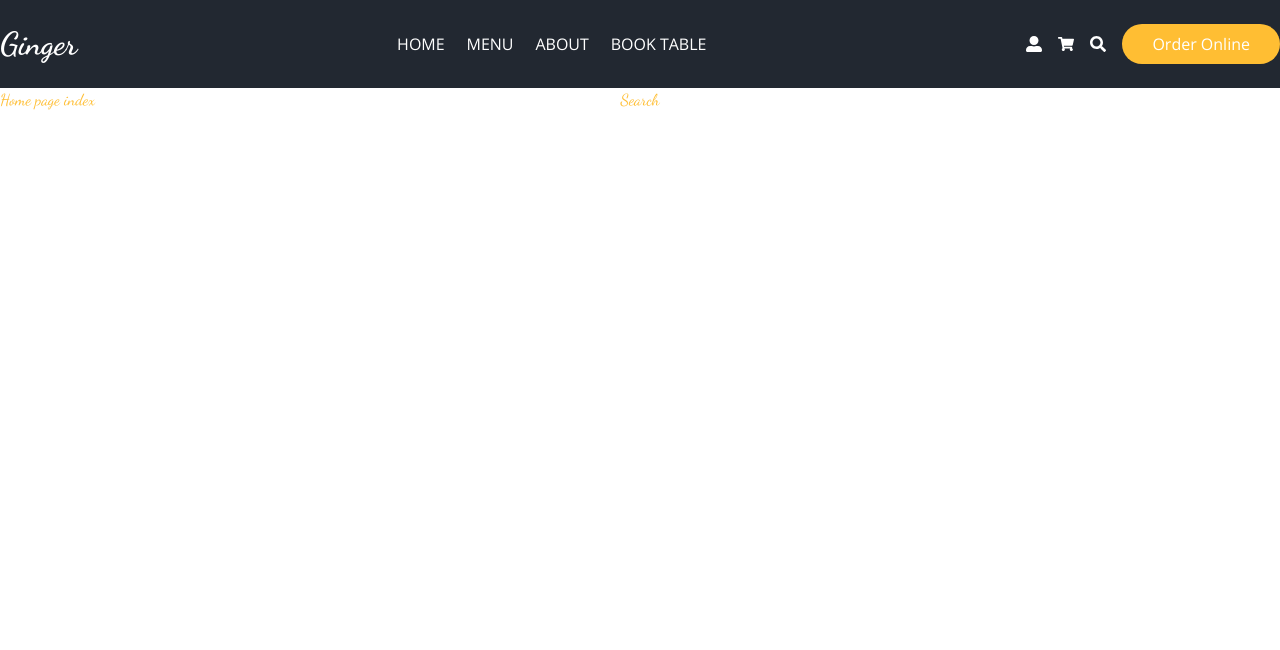
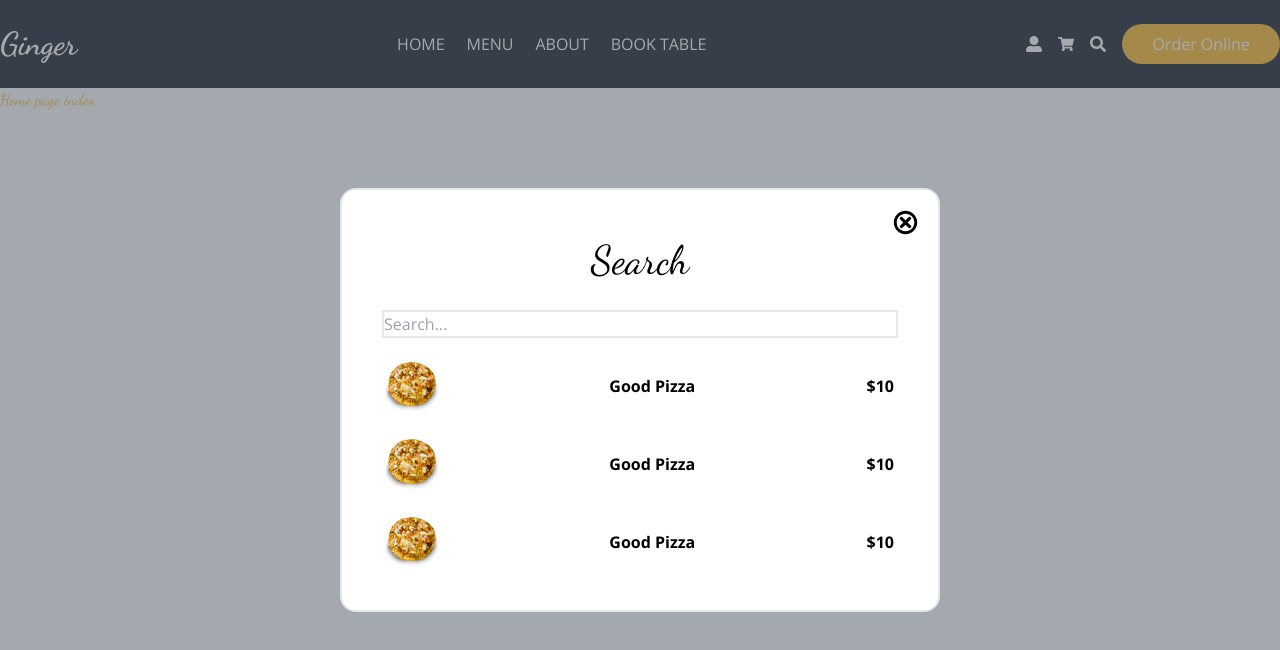
Before and after one commit to ersenozturk/full-stack-ordering-application, a Next.js app: page / in a window 1280 px wide. Both pictures are taken after a click on the button 1098 px from the left and 44 px from the top of the page. Shown: the top 650 px of the page. Built offline with nearby package versions, Linux system fonts and the light colour scheme.

Commit message:
search modal created

```diff
--- a/components/layout/Header.jsx
+++ b/components/layout/Header.jsx
@@ -1,13 +1,13 @@
 import { useState } from "react";
 import Logo from "../ui/Logo";
 import { FaUserAlt, FaShoppingCart, FaSearch } from "react-icons/fa";
-import OutsideClickHandler from "react-outside-click-handler";
-import Title from "../ui/Title";
+
+import Search from "../ui/Search";
 
 const Header = () => {
-  const [isSearchModal, setSetIsSearchModal] = useState(false);
+  const [isSearchModal, setIsSearchModal] = useState(false);
   const handleSearch = () => {
-    setSetIsSearchModal(true);
+    setIsSearchModal(true);
   };
   return (
     <header className="h-[5.5rem] bg-secondary ">
@@ -55,17 +55,7 @@ const Header = () => {
           </a>
         </div>
       </div>
-      {isSearchModal && (
-        <OutsideClickHandler
-          onOutsideClick={() => {
-            setSetIsSearchModal(false);
-          }}
-        >
-          <div className="">
-          <Title titleClass='font-dancing text-center text-primary' >Search</Title>
-          </div>
-        </OutsideClickHandler>
-      )}
+      {isSearchModal && <Search setIsSearchModal={setIsSearchModal}/>}
     </header>
   );
 };
--- /dev/null
+++ b/components/ui/Search.jsx
@@ -0,0 +1,51 @@
+import Image from "next/image";
+import OutsideClickHandler from "react-outside-click-handler";
+import Title from "../ui/Title";
+import { GiCancel } from "react-icons/gi";
+
+const Search = ({ setIsSearchModal }) => {
+  return (
+    <div className="modalShow">
+      <OutsideClickHandler
+        onOutsideClick={() => {
+          setIsSearchModal(false);
+        }}
+      >
+        <div className="relative z-50  w-[22.5rem] md:w-[37.5rem] bg-white border-2 p-10 rounded-2xl">
+            <button className="absolute right-5 top-5 rounded-full" onClick={()=>setIsSearchModal(false)}>
+                <GiCancel className=" rounded-full hover:text-red-600" fontSize={25}/>
+            </button>
+          <Title titleClass="text-[2.5rem]">Search</Title>
+          <input type="search" placeholder="Search..." className="border-2 my-5 w-full"/>
+          <div>
+            <ul className="flex flex-col gap-5">
+              <li className="flex-bw p-1 transition-colors delay-75 hover:bg-primary ">
+                <div >
+                  <Image src="/images/food.png" alt="" width={52} height={52} />
+                </div>
+                <span className="font-bold">Good Pizza</span>
+                <span className="font-bold">$10</span>
+              </li>
+              <li className="flex-bw p-1 transition-colors delay-75 hover:bg-primary ">
+                <div >
+                  <Image src="/images/food.png" alt="" width={52} height={52} />
+                </div>
+                <span className="font-bold">Good Pizza</span>
+                <span className="font-bold">$10</span>
+              </li>
+              <li className="flex-bw p-1 transition-colors delay-75 hover:bg-primary ">
+                <div >
+                  <Image src="/images/food.png" alt="" width={52} height={52} />
+                </div>
+                <span className="font-bold">Good Pizza</span>
+                <span className="font-bold">$10</span>
+              </li>
+            </ul>
+          </div>
+        </div>
+      </OutsideClickHandler>
+    </div>
+  );
+};
+
+export default Search;
--- a/components/ui/Title.jsx
+++ b/components/ui/Title.jsx
@@ -1,8 +1,8 @@
 
 const Title = ({children,titleClass}) => {
   return (
-    // <div className={`${titleClass}`}>{children}</div>
-    <div className={titleClass}>{children}</div>
+    // <div className={titleClass}>{children}</div>
+    <div className={`font-dancing text-center ${titleClass}`}>{children}</div>
   )
 }
 
--- a/pages/index.jsx
+++ b/pages/index.jsx
@@ -14,7 +14,7 @@ export default function Index() {
         <link
           rel="preconnect"
           href="https://fonts.gstatic.com"
-          crossorigin="true"
+          crossOrigin="true"
         />
         <link rel="preconnect" href="https://fonts.googleapis.com" />
 
--- a/styles/globals.css
+++ b/styles/globals.css
@@ -6,25 +6,28 @@ html,
 body {
   padding: 0;
   margin: 0;
-  font-family: 'Open Sans', sans-serif;
+  font-family: "Open Sans", sans-serif;
 }
-
 
 * {
   box-sizing: border-box;
 }
 
-.kaybol{
-  @apply hidden
+.kaybol {
+  @apply hidden;
 }
 
-.flex-center{
-  @apply flex justify-center items-center
+.flex-center {
+  @apply flex justify-center items-center;
 }
-.flex-bw{
-  @apply flex justify-between items-center
+.flex-bw {
+  @apply flex justify-between items-center;
 }
 
-.btn-primary{
-  @apply text-white py-2 px-[1.875rem] bg-primary rounded-3xl cursor-pointer transition-opacity delay-200 hover:opacity-70
+.btn-primary {
+  @apply text-white py-2 px-[1.875rem] bg-primary rounded-3xl cursor-pointer transition-opacity delay-200 hover:opacity-70;
 }
+
+.modalShow {
+  @apply w-screen h-screen grid place-content-center fixed z-40 top-0 left-0 after:content-[''] after:w-screen after:h-screen after:bg-gray-600 after:absolute after:top-0 after:left-0 after:opacity-50;
+}
```
Also changed, not shown: public/images/food.png (added).
